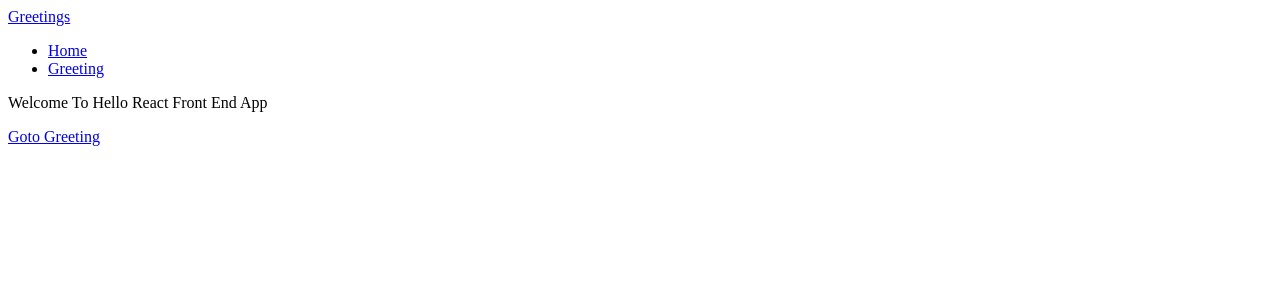
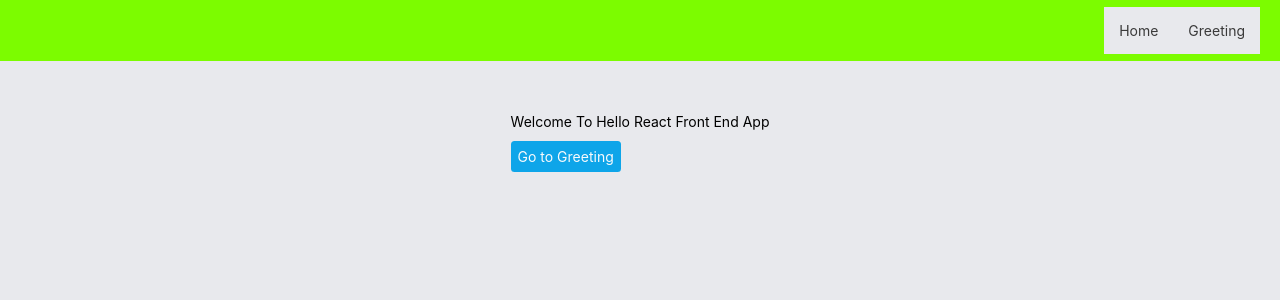
Before and after one commit to Buyaki01/hello-react-front-end, a React (Create React App) app: page / in a window 1280 px wide. Shown: the top 300 px of the page. Built offline with nearby package versions, Linux system fonts and the light colour scheme.

Commit message:
Add to the greeting component and add some styling

```diff
--- a/public/index.html
+++ b/public/index.html
@@ -10,6 +10,7 @@
       content="Web site created using create-react-app"
     />
     <link rel="apple-touch-icon" href="%PUBLIC_URL%/logo192.png" />
+    <script src="https://cdn.tailwindcss.com"></script>
     <!--
       manifest.json provides metadata used when your web app is installed on a
       user's mobile device or desktop. See https://developers.google.com/web/fundamentals/web-app-manifest/
--- a/src/App.css
+++ b/src/App.css
@@ -1,39 +1,36 @@
-.App {
-  text-align: center;
+
+* {
+  box-sizing: border-box;
+  margin: 0;
+  padding: 0;
+  background-color: rgb(232, 233, 237);
+  font-family: -apple-system, BlinkMacSystemFont, "Segoe UI", Helvetica, Arial, sans-serif, "Apple Color Emoji", "Segoe UI Emoji";
+  font-size: 14px;
+  line-height: 1.5;
 }
 
-.App-logo {
-  height: 40vmin;
-  pointer-events: none;
+.homeContainer {
+  display: flex;
+  justify-content: center;
+  margin-top: 50px;
 }
 
-@media (prefers-reduced-motion: no-preference) {
-  .App-logo {
-    animation: App-logo-spin infinite 20s linear;
-  }
+.navBarLinks {
+  list-style-type: none;
+  display: flex;
+  justify-content: flex-end;
+  margin: 0;
+  padding: 20px;
+  background-color: lawngreen;
 }
 
-.App-header {
-  background-color: #282c34;
-  min-height: 100vh;
-  display: flex;
-  flex-direction: column;
-  align-items: center;
-  justify-content: center;
-  font-size: calc(10px + 2vmin);
-  color: white;
+.listItem {
+  border-right: 2px solid gray;
+  padding: 15px;
+  color: rgb(58, 58, 58);
+  text-decoration: none;
 }
 
-.App-link {
-  color: #61dafb;
+.listItem:last-child {
+  border-right: none;
 }
-
-@keyframes App-logo-spin {
-  from {
-    transform: rotate(0deg);
-  }
-
-  to {
-    transform: rotate(360deg);
-  }
-}
--- a/src/component/Greeting.js
+++ b/src/component/Greeting.js
@@ -1 +1,23 @@
-<h1> Hello Brilliant! </h1>;
+import React, { useEffect } from 'react';
+import { useDispatch, useSelector } from 'react-redux';
+import { fetchGreeting } from '../redux/greetings/greetings';
+
+const Greeting = () => {
+  const dispatch = useDispatch();
+  useEffect(() => {
+    dispatch(fetchGreeting());
+  }, []);
+  const greetingsFromTheApi = useSelector((state) => state.greetingsReducer);
+
+  const refreshPage = () => {
+    window.location.reload(false);
+  };
+
+  return (
+    <div className="m-3 flex justify-center">
+      <p>{greetingsFromTheApi}</p>
+      <button type="button" onClick={refreshPage} className="bg-sky-500 p-2 mt-4 rounded text-slate-50">Get another greeting</button>
+    </div>
+  );
+};
+export default Greeting;
--- a/src/component/Header.js
+++ b/src/component/Header.js
@@ -16,14 +16,12 @@ const Header = () => {
   ];
   return (
     <header>
-      <a href="/">Greetings</a>
-
-      <nav>
-        <ul>
+      <nav className="navBarSec">
+        <ul className="navBarLinks">
           {
           links.map((link) => (
             <li key={link.id}>
-              <NavLink to={link.path}>{link.text}</NavLink>
+              <NavLink to={link.path} className="listItem">{link.text}</NavLink>
             </li>
           ))
         }
--- a/src/component/Home.js
+++ b/src/component/Home.js
@@ -2,9 +2,11 @@ import React from 'react';
 import { NavLink } from 'react-router-dom';
 
 const Home = () => (
-  <div>
-    <p>Welcome To Hello React Front End App</p>
-    <NavLink to="/greeting">Goto Greeting</NavLink>
+  <div className="homeContainer">
+    <div className="homeItems">
+      <p className="mb-4">Welcome To Hello React Front End App</p>
+      <NavLink to="/greeting" className="bg-sky-500 p-2 mt-4 rounded text-slate-50">Go to Greeting</NavLink>
+    </div>
   </div>
 );
 
```
